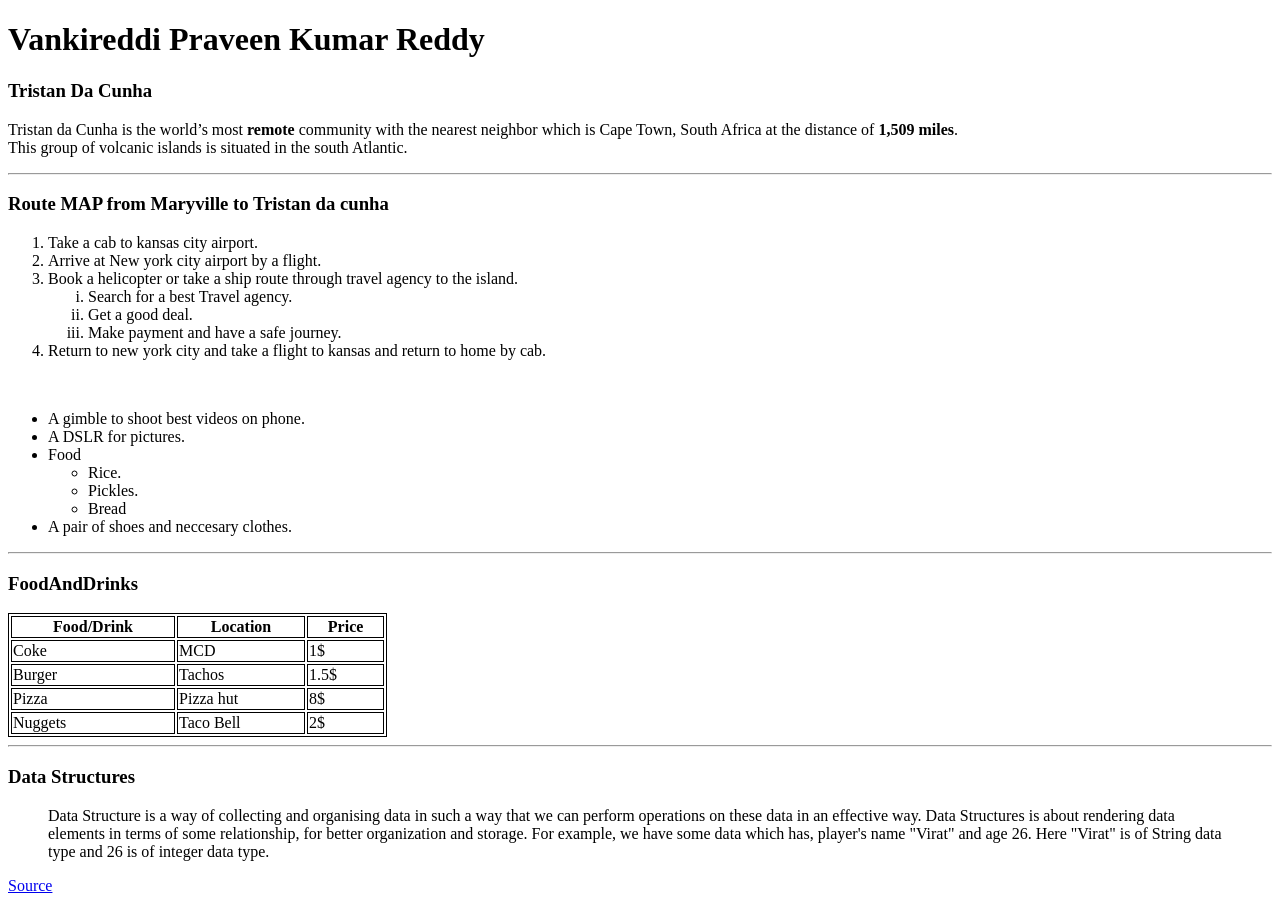
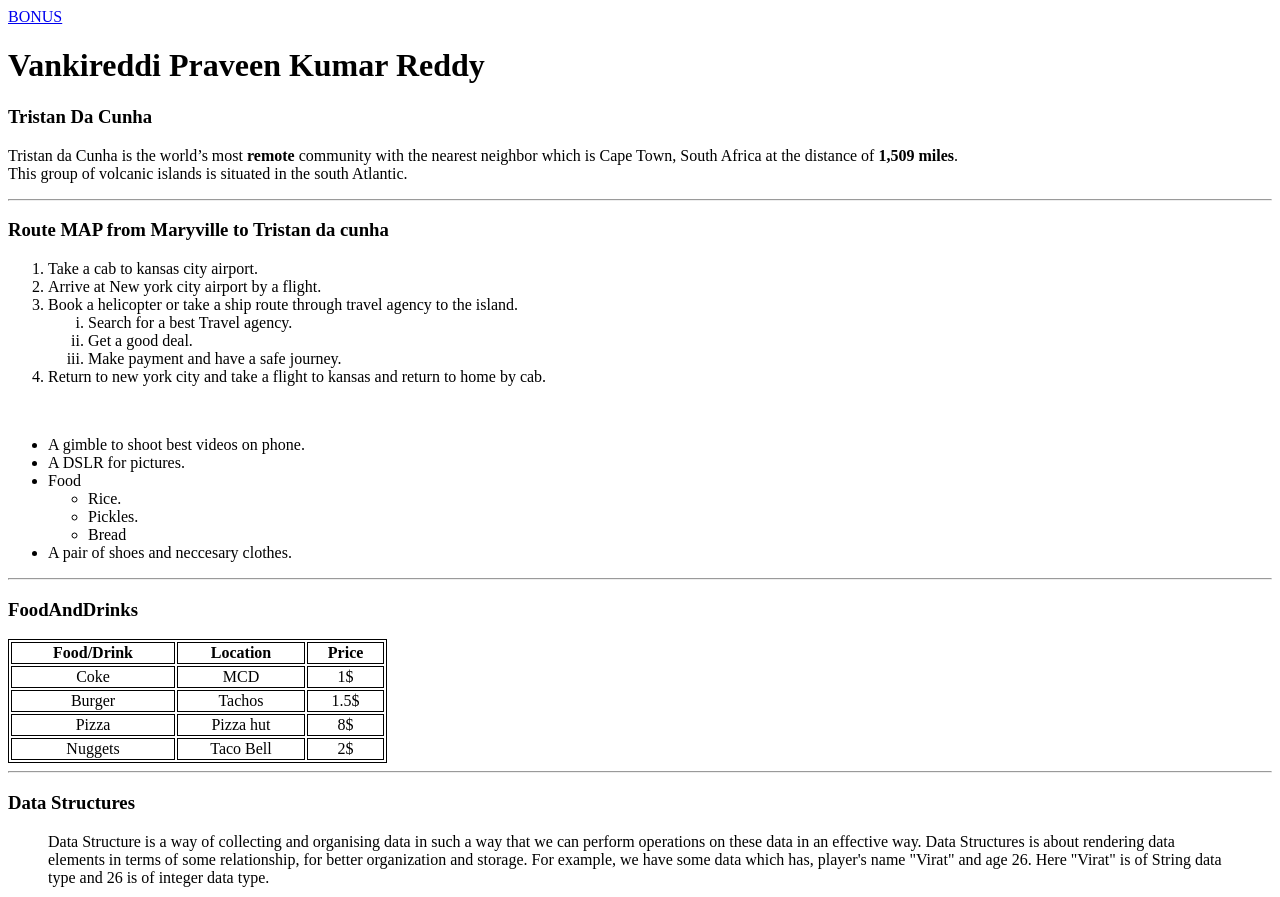
Before and after one commit to 44-563-WebApps-F21/webapps-f21-assignment-3-Pravnrdy, a plain HTML site: page index.html in a window 1280 px wide. Shown: the top 897 px of the page. Drawn offline with Linux system fonts and the light colour scheme.

Commit message:
Added allignment

```diff
--- a/index.html
+++ b/index.html
@@ -4,13 +4,13 @@
     <head>
         <style>
         table, th, td {
-        border: 1px solid black;
+        border: 1px solid black; text-align: center;
       }
     </style>
       </head>
 <body>
 
-
+<a href="https://github.com/44-563-WebApps-F21/webapps-f21-assignment-3-Pravnrdy/blob/main/bonus.html">BONUS</a>
 <h1>Vankireddi Praveen Kumar Reddy</h1>
 
 <h3> Tristan Da Cunha </h3>
```
